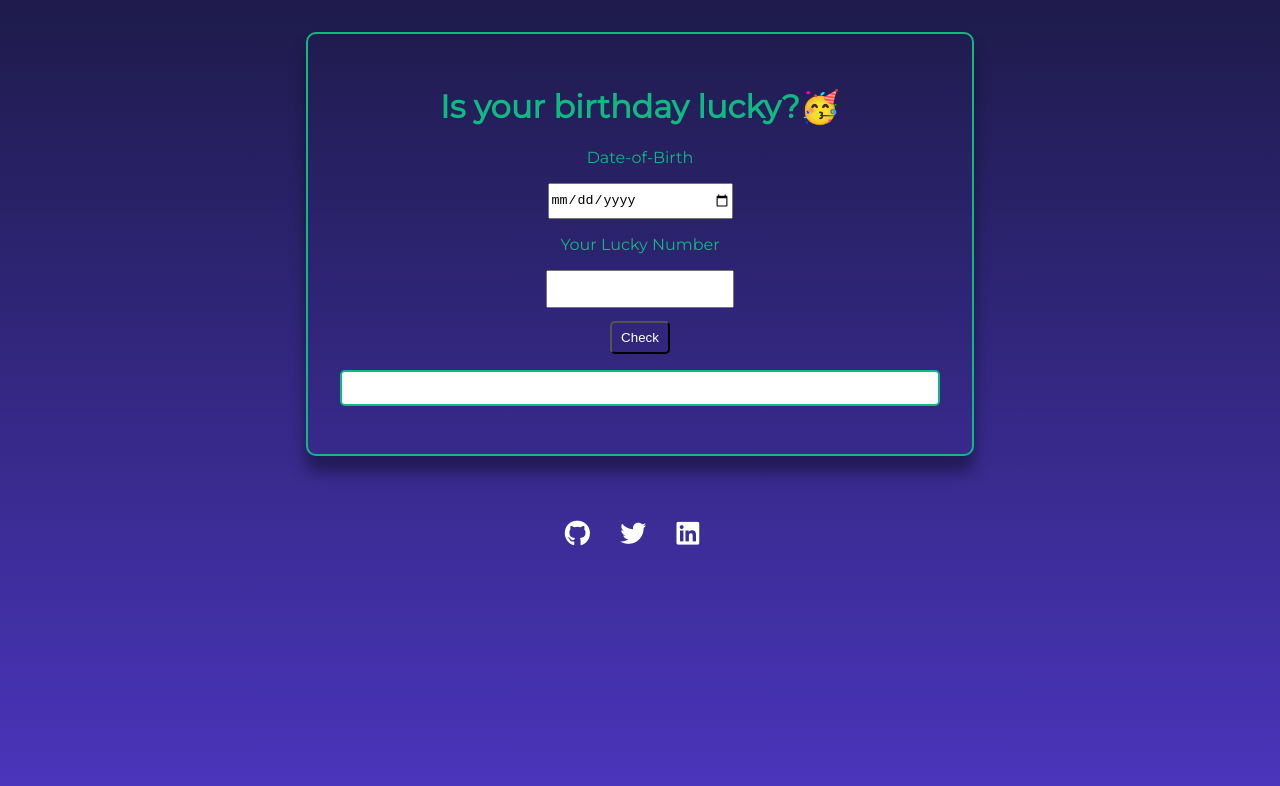
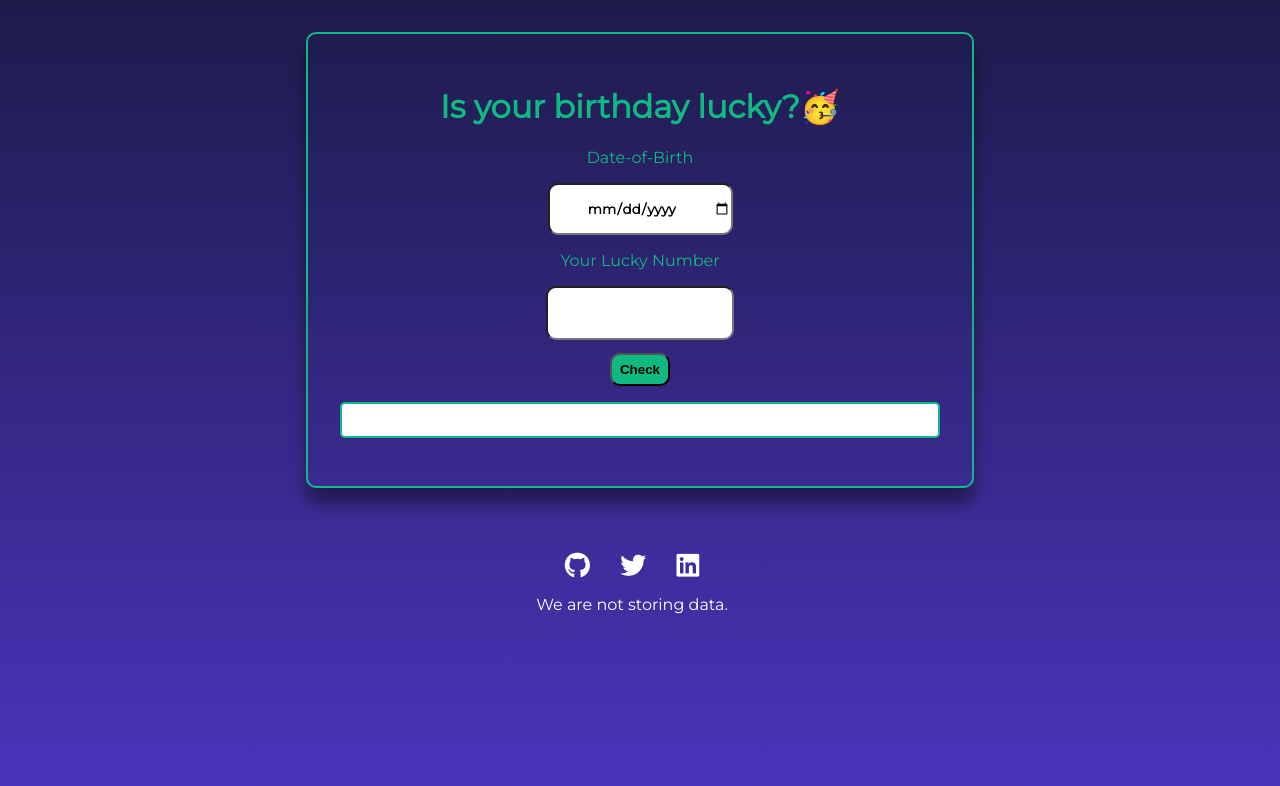
Before and after one commit to Vipul-Bhardwaj777/Lucky-birthday, a plain HTML site: page index.html in a window 1280 px wide. Drawn offline with Linux system fonts and the light colour scheme.

Commit message:
small typos

```diff
--- a/index.html
+++ b/index.html
@@ -27,6 +27,7 @@
 
     <footer class="footer">
 
+
         <div>
             <a class="icons" href="https://github.com/Vipul-Bhardwaj777" target="_blank"><i class="fa-brands fa-2x fa-github"></i></a>
 
@@ -35,7 +36,7 @@
             <a class="icons" href="https://www.linkedin.com/in/vipul-bhardwaj-444888207/" target="_blank"><i class="fa-brands fa-2x fa-linkedin"></i></a>
         </div>
 
-
+        <p>We are not storing data.</p>
 
     </footer>
 
--- a/styles.css
+++ b/styles.css
@@ -36,8 +36,15 @@ label,
 input,
 button:hover {
     cursor: pointer;
+    font-family: inherit;
 }
 
+input{
+    border-radius: 10px;
+    min-height: 6dvh;
+    text-align: center;
+    font-weight: bold;
+}
 #output-div {
     border: 2px solid var(--primary-green);
     padding: 1em;
@@ -60,18 +67,19 @@ button:hover {
 }
 
 #check-btn {
-    background-color: transparent;
-    color: white;
-    border-radius: 5px;
+    background-color:var(--primary-green);
+    color: black;
+    border-radius: 10px;
     padding: .5em;
     width: 10%;
-
-
+    font-weight: bold;
+    cursor: pointer;
+ transition: all 0.2s linear;
 }
 
 #check-btn:hover {
-    cursor: pointer;
-    background-color: var(--primary-green);
+
+    transform: scale(1.1);
 }
 
 .link{
@@ -106,6 +114,7 @@ footer {
     color: white;
     text-align: center;
     padding-inline-start: 0px;
+    padding-bottom: 0;
 }
 
 .icons {
```
